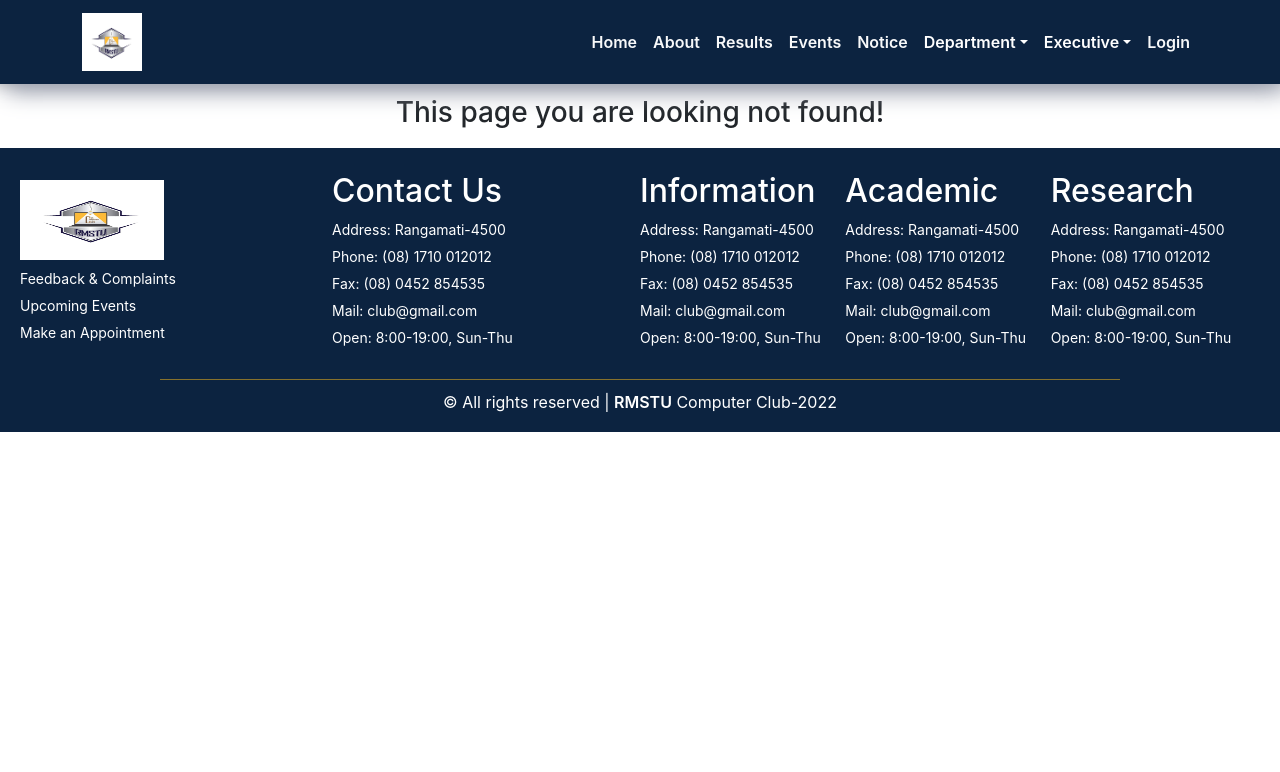
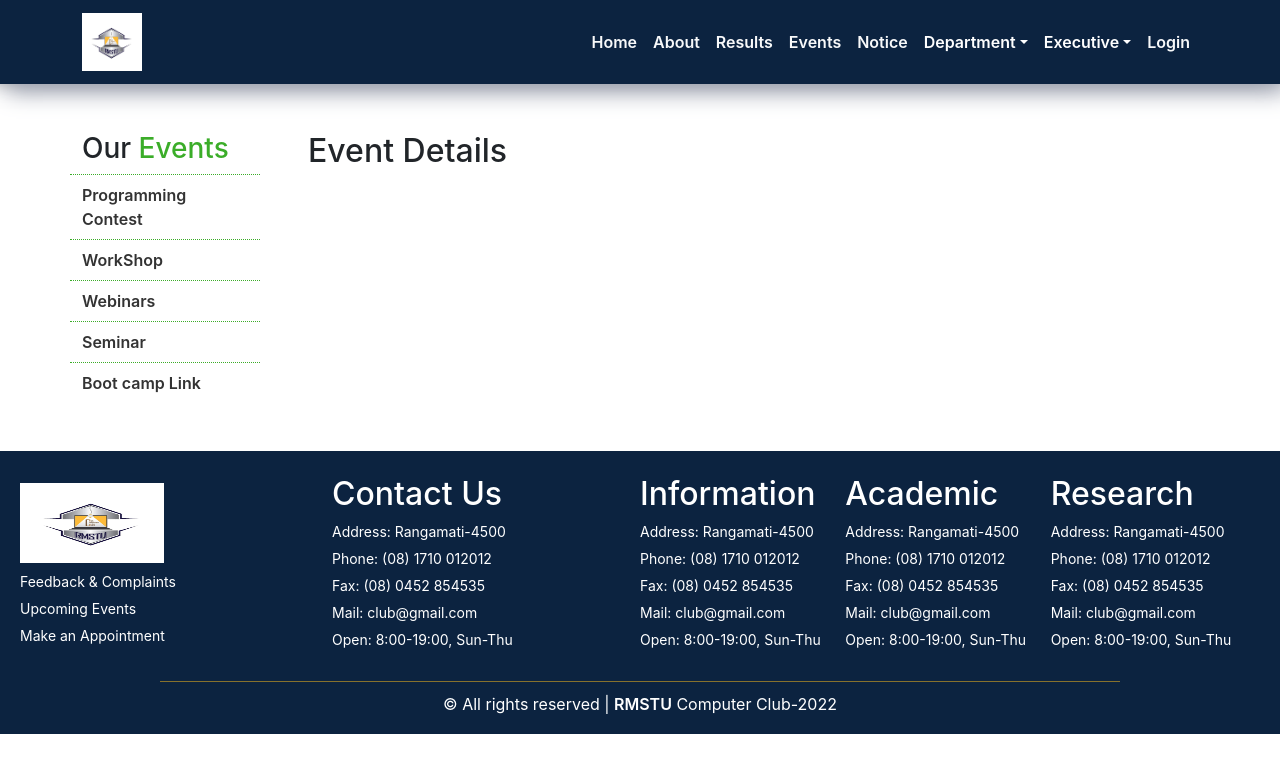
Before and after one commit to Neon-101471/Computer-Club, a React (Create React App) app: page /events in a window 1280 px wide. Shown: the top 772 px of the page. Built offline with nearby package versions, Linux system fonts and the light colour scheme.

Commit message:
event and error fix

```diff
--- a/src/App.js
+++ b/src/App.js
@@ -2,6 +2,7 @@ import { Route, Switch } from 'react-router-dom';
 import './App.css';
 import NotFound from './Pages/404/NotFound';
 import About from './Pages/About/About';
+import Events from './Pages/Events/Events';
 import Details from './Pages/Home/Details/Details';
 import Home from './Pages/Home/Home/Home';
 import Notice from './Pages/Notice/Notice';
@@ -22,10 +23,13 @@ function App() {
         <Route path='/notice'>
           <Notice />
         </Route>
+        <Route path='/events'>
+          <Events />
+        </Route>
         <Route path="/details/:detailsId">
           <Details></Details>
         </Route>
-        <Route  path='/about'><About></About></Route>
+        <Route path='/about'><About></About></Route>
         <Route path='*'>
           <NotFound />
         </Route>
--- /dev/null
+++ b/src/Pages/Events/Events.js
@@ -0,0 +1,41 @@
+import React from 'react';
+import { Col, Container, Row } from 'react-bootstrap';
+import { Link, Route, Switch } from 'react-router-dom';
+import { useRouteMatch } from 'react-router-dom/cjs/react-router-dom.min';
+
+const sideNav = [{ id: 1, title: 'Programming Contest' }, { id: 2, title: 'WorkShop' }, { id: 3, title: 'Webinars' }, { id: 4, title: 'Seminar' }, { id: 5, title: 'Boot camp Link' }]
+
+const Events = () => {
+    let { path, url } = useRouteMatch();
+    return (
+        <Container className='py-5'>
+            <Row className=''>
+                <Col xs={12} md={2}>
+                    <h3>Our <span className='color-green'>Events</span></h3>
+
+                    {sideNav?.map(sideMenu => <Row key={sideMenu?.id} className='top-dotted-border py-2'>
+                        <Col xs={12}>
+                            <Link to={`${url}/${sideMenu?.title}`}>
+                                {sideMenu?.title}
+                            </Link>
+                        </Col>
+                    </Row>)}
+
+                </Col>
+                <Col xs={12} md={10} className='ps-5'>
+                    <Switch>
+                        <Route exact path={path}>
+                            <h2>Event Details</h2>
+                        </Route>
+                        {sideNav?.map(notice => <Route key={Math.random()} path={`${path}/${notice.title}`}>
+
+                        </Route>
+                        )}
+                    </Switch>
+                </Col>
+            </Row>
+        </Container>
+    );
+};
+
+export default Events;
--- a/src/Pages/Home/ContactInfo/ContactInfo.js
+++ b/src/Pages/Home/ContactInfo/ContactInfo.js
@@ -8,8 +8,8 @@ const ContactInfo = () => {
                 Our Address <hr />
             </h2>
             <Row>
-                <Col xs={12} md={6}>
-                    <iframe title='direction-map' src="https://www.google.com/maps/embed?pb=!1m18!1m12!1m3!1d3687.0554268985397!2d90.38140601534762!3d22.464551342588468!2m3!1f0!2f0!3f0!3m2!1i1024!2i768!4f13.1!3m3!1m2!1s0x30aacf2fe39e501f%3A0xec70c954a51b0386!2sPatuakhali%20Science%20%26%20Technology%20University%20(PSTU)!5e0!3m2!1sen!2sbd!4v1641180815406!5m2!1sen!2sbd" width="600" height="350" style={{ border: '0', boxShadow: '0px 0px 11px 2px rgb(0 0 0 / 50%)' }} allowfullscreen="" loading="lazy"></iframe>
+                <Col className='pe-md-5' xs={12} md={6}>
+                    <iframe title='direction-map' src="https://www.google.com/maps/embed?pb=!1m18!1m12!1m3!1d3687.0554268985397!2d90.38140601534762!3d22.464551342588468!2m3!1f0!2f0!3f0!3m2!1i1024!2i768!4f13.1!3m3!1m2!1s0x30aacf2fe39e501f%3A0xec70c954a51b0386!2sPatuakhali%20Science%20%26%20Technology%20University%20(PSTU)!5e0!3m2!1sen!2sbd!4v1641180815406!5m2!1sen!2sbd" width="100%" height="350" style={{ border: '0', boxShadow: '0px 0px 11px 2px rgb(0 0 0 / 50%)' }} allowFullScreen="" loading="lazy"></iframe>
                 </Col>
                 <Col xs={12} md={6}>
                     <h2>Get In Touch</h2>
```
